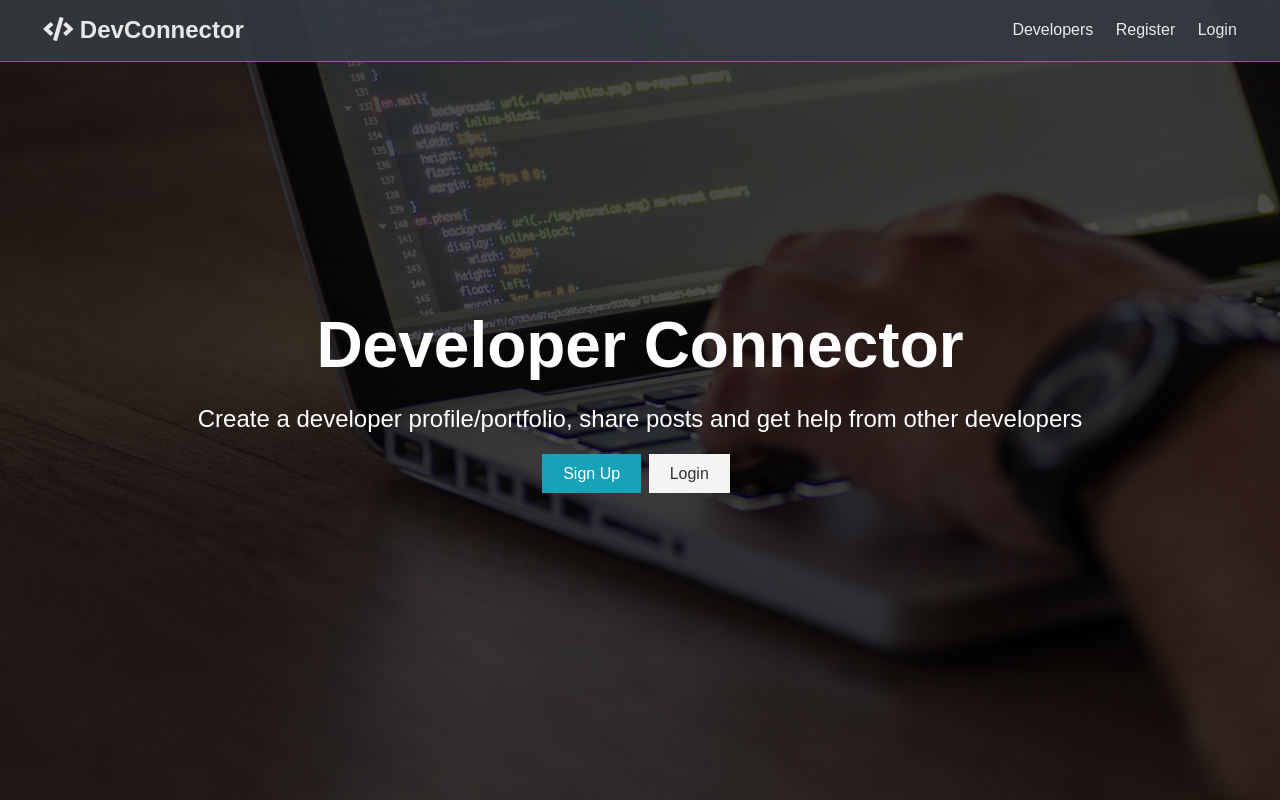
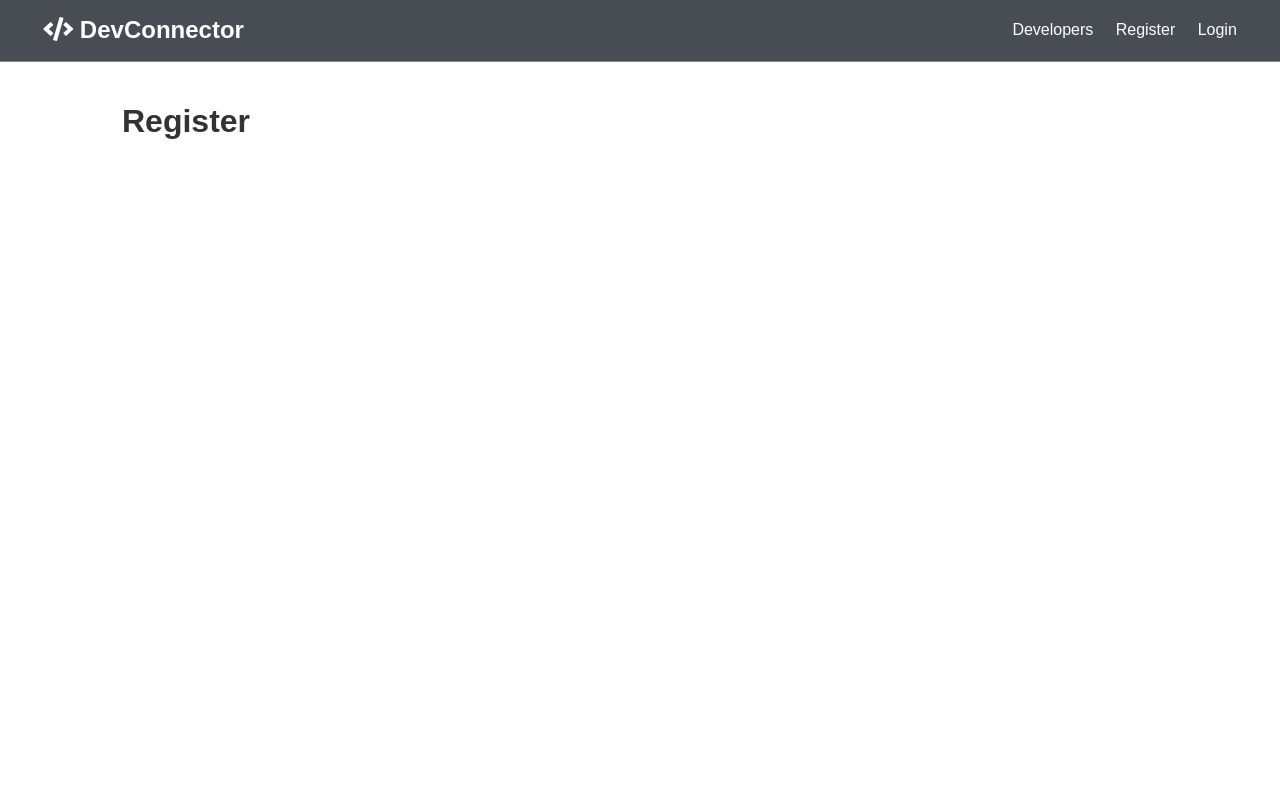
Before and after one commit to daikadai/MERN-DevConnector, a React (Create React App) app in the folder client/: page /register in a window 1280 px wide. Built offline with nearby package versions, Linux system fonts and the light colour scheme.

Commit message:
24. React Router Setup

```diff
--- a/client/src/App.js
+++ b/client/src/App.js
@@ -1,14 +1,23 @@
 import React, { Fragment } from 'react'
 import './App.css'
 import Navbar from './components/layout/Navbar'
+import { BrowserRouter as Router, Route, Switch } from 'react-router-dom';
 import Landing from './components/layout/Landing'
+import Login from './components/auth/Login';
+import Register from './components/auth/Register';
 
 const App = () => {
   return (
-    <Fragment>
-      <Navbar />
-      <Landing />
-    </Fragment>
+    <Router>
+      <Fragment>
+        <Navbar />
+        <Route exact path="/" component={Landing} />
+        <div className="container">
+          <Route exact path="/register" component={Register} />
+          <Route exact path="/login" component={Login} />
+        </div>
+      </Fragment>
+    </Router>
   )
 }
 
--- /dev/null
+++ b/client/src/components/auth/Login.js
@@ -0,0 +1,11 @@
+import React from 'react'
+
+const Login = () => {
+  return (
+    <div>
+      <h1>Login</h1>
+    </div>
+  )
+}
+
+export default Login
--- /dev/null
+++ b/client/src/components/auth/Register.js
@@ -0,0 +1,11 @@
+import React from 'react'
+
+const Register = () => {
+  return (
+    <div>
+      <h1>Register</h1>
+    </div>
+  )
+}
+
+export default Register
--- a/client/src/components/layout/Landing.js
+++ b/client/src/components/layout/Landing.js
@@ -1,4 +1,5 @@
 import React from 'react'
+import { Link } from 'react-router-dom'
 
 const Landing = () => {
   return (
@@ -11,8 +12,8 @@
             other developers
           </p>
           <div className="buttons">
-            <a href="register.html" className="btn btn-primary">Sign Up</a>
-            <a href="login.html" className="btn btn-light">Login</a>
+            <Link to="/register" className="btn btn-primary">Sign Up</Link>
+            <Link to="/login" className="btn btn-light">Login</Link>
           </div>
         </div>
       </div>
--- a/client/src/components/layout/Navbar.js
+++ b/client/src/components/layout/Navbar.js
@@ -1,15 +1,17 @@
 import React from 'react'
+import { Link } from 'react-router-dom'
 
 const Navbar = () => {
   return (
     <nav className="navbar bg-dark">
       <h1>
-        <a href="index.html"><i className="fas fa-code"></i> DevConnector</a>
+        <Link to="/"><i className="fas fa-code"></i> DevConnector</Link>
+
       </h1>
       <ul>
-        <li><a href="profiles.html">Developers</a></li>
-        <li><a href="register.html">Register</a></li>
-        <li><a href="login.html">Login</a></li>
+        <li><a href="!#">Developers</a></li>
+        <li><Link to="/register">Register</Link></li>
+        <li><Link to="/login">Login</Link></li>
       </ul>
     </nav>
   )
```
